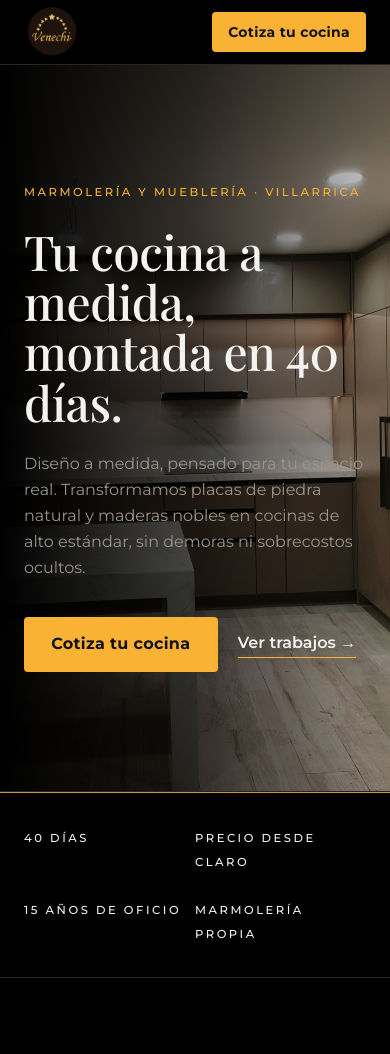
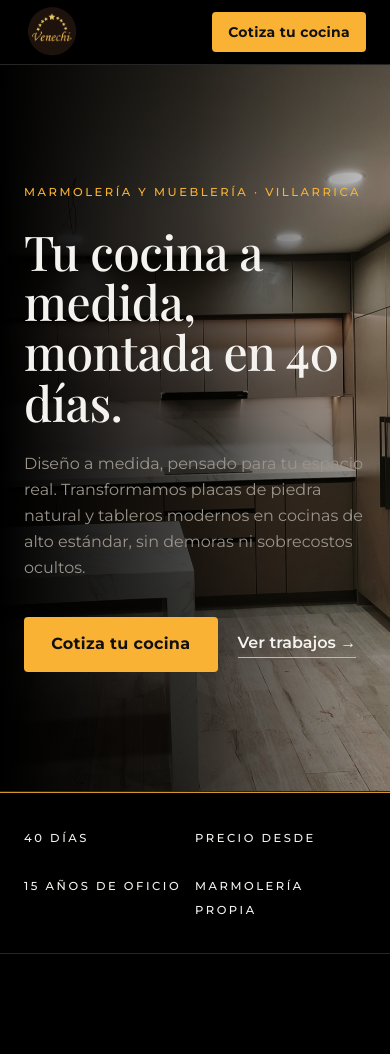
Before and after one commit to eduardoloaiza-commits/mueblesvenechi.cl, a Next.js app: page / in a window 390 px wide. Shown: the top 1054 px of the page. Built offline with nearby package versions, Linux system fonts and the light colour scheme; no server answers; a web font is replaced by a local one.

Commit message:
Corrige texto del hero y oculta 'claro' en mobile
Reemplaza "maderas nobles" por "tableros modernos" en el hero (no se
trabaja con madera real). En la franja de confianza, "claro" que
acompaña a "Precio desde" ahora solo se muestra en desktop.

```diff
--- a/src/app/page.tsx
+++ b/src/app/page.tsx
@@ -4,7 +4,7 @@ import { SiteHeader } from "@/components/SiteHeader";
 import { SiteFooter } from "@/components/SiteFooter";
 import { site, whatsappLink } from "@/lib/site";
 
-const TRUST = ["40 días", "Precio desde claro", "15 años de oficio", "Marmolería propia"];
+const TRUST = ["40 días", "Precio desde", "15 años de oficio", "Marmolería propia"];
 
 const LINEAS = [
   { n: "01", t: "Cocinas", d: "Diseñadas a tu espacio real, con la cubierta de piedra que elijas.", img: "/images/kitchen-d1.jpg", href: "/cocinas-a-medida" },
@@ -42,7 +42,7 @@ export default function Home() {
             </h1>
             <p className="mt-6 max-w-xl text-base leading-relaxed text-muted">
               Diseño a medida, pensado para tu espacio real. Transformamos placas de piedra natural y
-              maderas nobles en cocinas de alto estándar, sin demoras ni sobrecostos ocultos.
+              tableros modernos en cocinas de alto estándar, sin demoras ni sobrecostos ocultos.
             </p>
             <div className="mt-9 flex flex-wrap items-center gap-5">
               <Link href="/cotiza" className="btn-primary">
@@ -62,7 +62,10 @@ export default function Home() {
         <div className="container-page grid grid-cols-2 gap-y-6 py-8 md:grid-cols-4">
           {TRUST.map((t) => (
             <div key={t} className="border-line md:border-l md:pl-6 [&:first-child]:md:border-l-0 [&:first-child]:md:pl-0">
-              <span className="kicker text-foreground">{t}</span>
+              <span className="kicker text-foreground">
+                {t}
+                {t === "Precio desde" && <span className="hidden md:inline"> claro</span>}
+              </span>
             </div>
           ))}
         </div>
```
